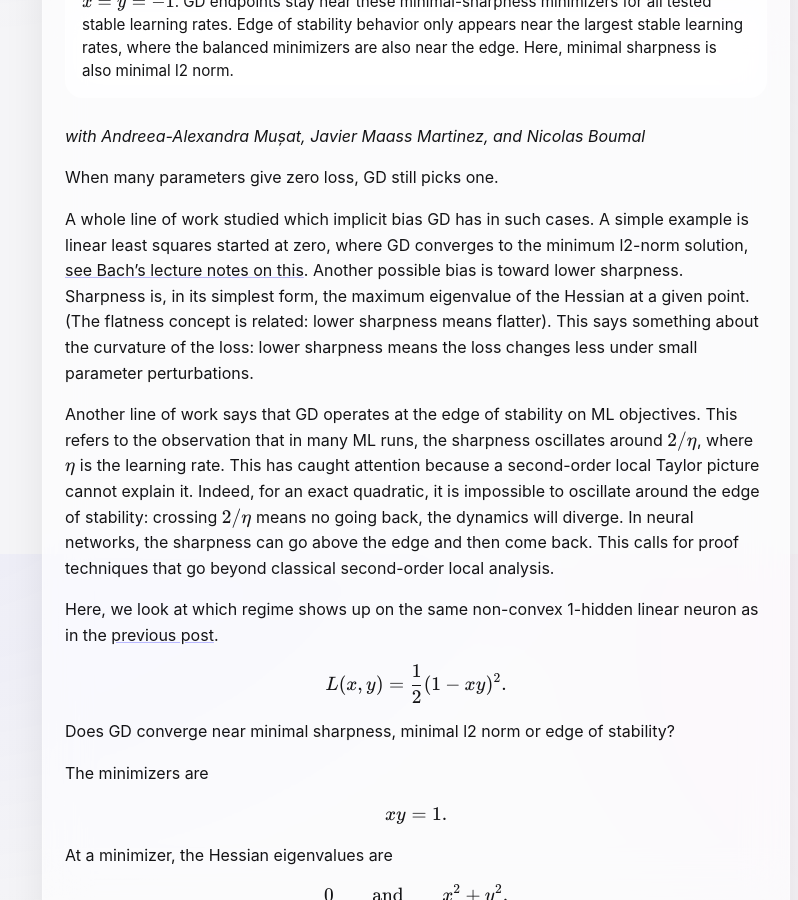
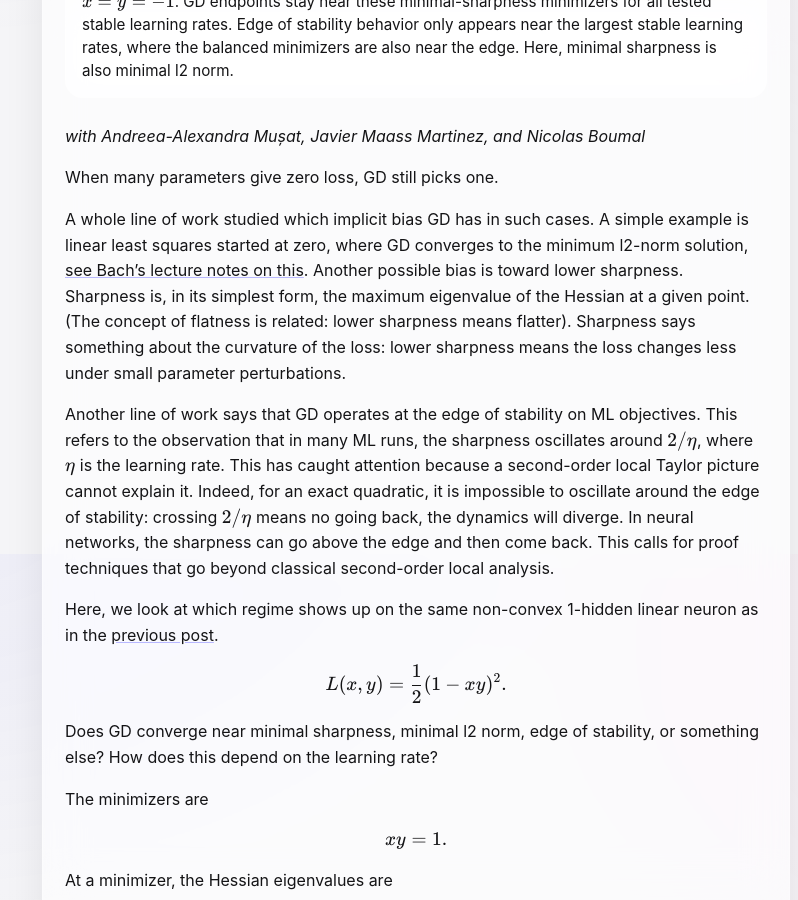
Before and after one commit to dimension-one/dimension-one.github.io, a Jekyll site: the page built from _posts/2026-06-15-post-5.md, in a window 1280 px wide and 900 px high, scrolled down 346 px. Shown: the whole window, without its empty margins (224-1022 px from the left). Built offline with Jekyll 4.4.1, drawn with Linux system fonts in a browser that asks for light colours; a script that is not in the unit is left out.

Commit message:
Update 2026-06-15-post-5.md

```diff
--- a/_posts/2026-06-15-post-5.md
+++ b/_posts/2026-06-15-post-5.md
@@ -26,8 +26,8 @@ A whole line of work studied which implicit bias GD has in such cases.
 A simple example is linear least squares started at zero, where GD converges to the minimum l2-norm solution, [see Bach's lecture notes on this](https://www.di.ens.fr/~fbach/learning_theory_class/lecture9.pdf).
 Another possible bias is toward lower sharpness.
 Sharpness is, in its simplest form, the maximum eigenvalue of the Hessian at a given point.
-(The flatness concept is related: lower sharpness means flatter).
-This says something about the curvature of the loss: lower sharpness means the loss changes less under small parameter perturbations.
+(The concept of flatness is related: lower sharpness means flatter).
+Sharpness says something about the curvature of the loss: lower sharpness means the loss changes less under small parameter perturbations.
 
 
 Another line of work says that GD operates at the edge of stability on ML objectives.
@@ -46,7 +46,7 @@ L(x,y)=\frac12(1-xy)^2.
 $$
 {:/nomarkdown}
 
-Does GD converge near minimal sharpness, minimal l2 norm or edge of stability?
+Does GD converge near minimal sharpness, minimal l2 norm, edge of stability, or something else? How does this depend on the learning rate?
 
 The minimizers are
 
```
